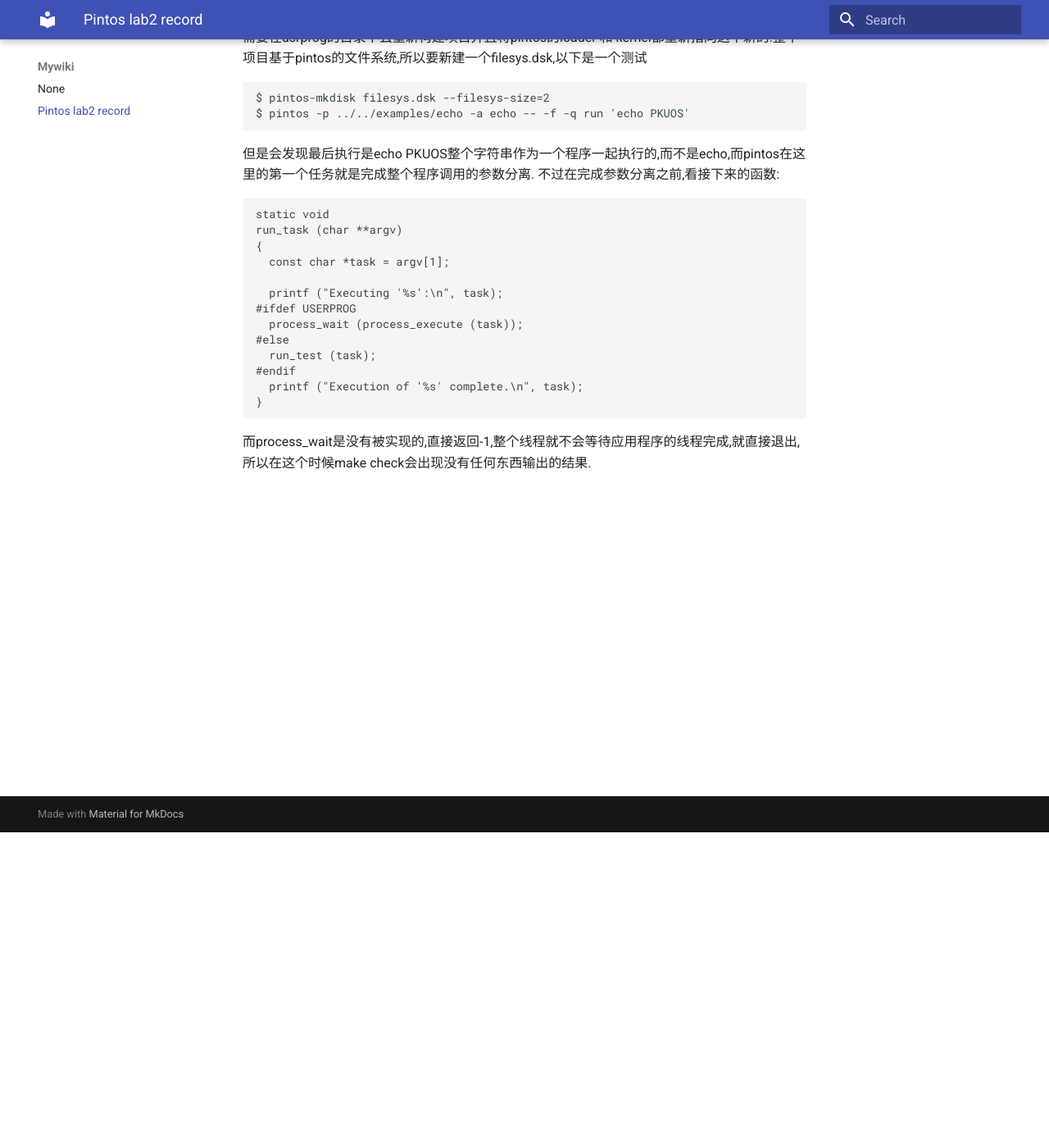
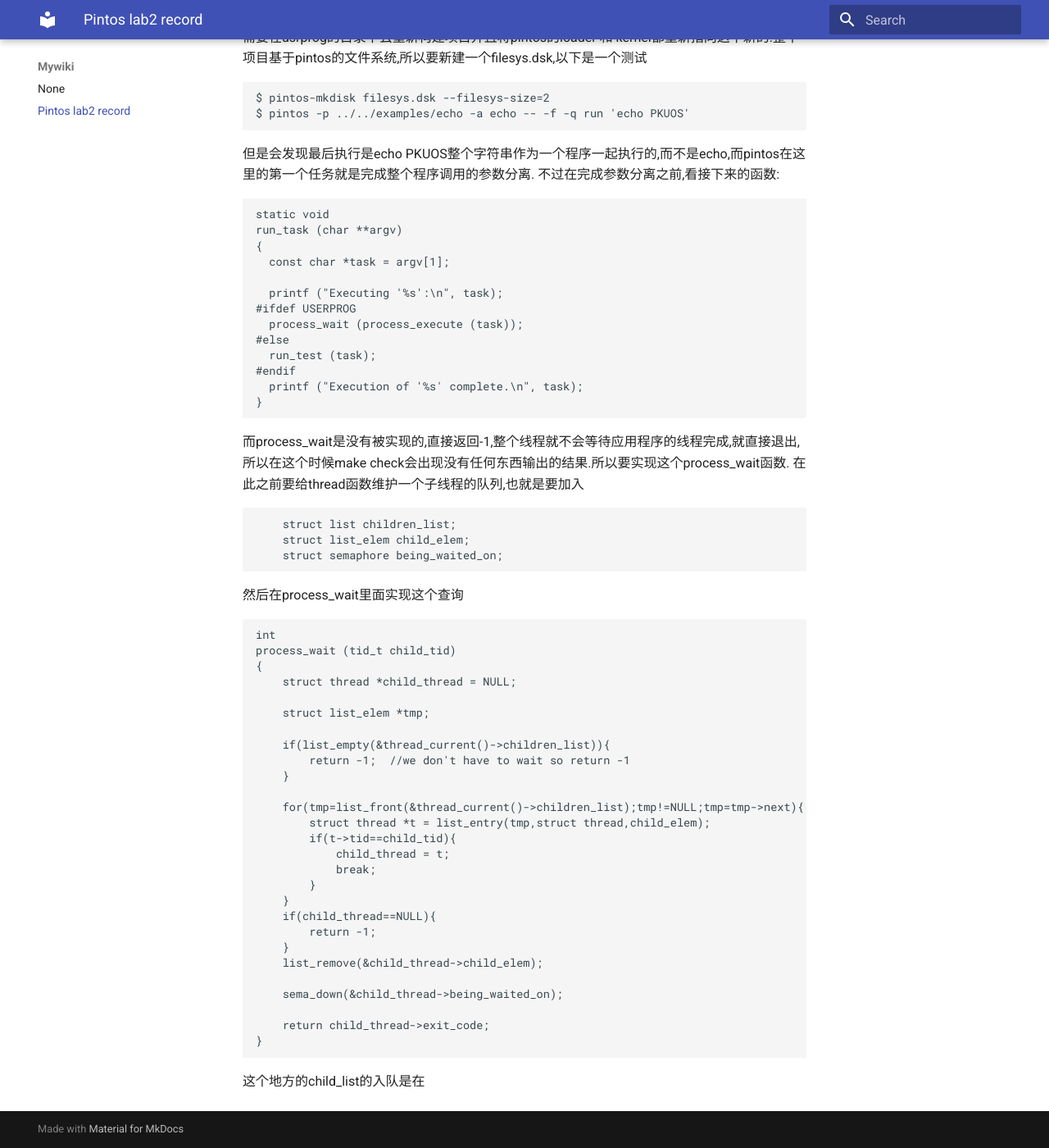
Before and after one commit to silence179/my-wiki, an MkDocs documentation site: the page built from docs/pintos/pintos lab2 record.md, in a window 1280 px wide and 1400 px high, scrolled down 385 px. Shown: the whole window at 82% size. Built offline with MkDocs 1.6.1 and Material for MkDocs 9.7.7, drawn with Linux system fonts in a browser that asks for light colours.

Commit message:
vault backup: 2025-10-30 22:17:20

````diff
--- a/docs/pintos/pintos lab2 record.md
+++ b/docs/pintos/pintos lab2 record.md
@@ -7,9 +7,9 @@ void thread_try_yield(void) {
     thread_yield();
 }
 ```
-[解决方案出处](https://stackoverflow.com/questions/52472084/pintos-userprog-all-tests-fail-is-kernel-vaddr)
+<b>[解决方案出处](https://stackoverflow.com/questions/52472084/pintos-userprog-all-tests-fail-is-kernel-vaddr)</b>
 当然也可以选择重新开一个pintos (以下基于一个新的pintos源码)
-[更好的pintos指导](https://pkuflyingpig.gitbook.io/pintos)
+<b>[更好的pintos指导](https://pkuflyingpig.gitbook.io/pintos)</b>
 
 需要在usrprog的目录下去重新构建项目并且将pintos的loader 和 kernel都重新指向这个新的.整个项目基于pintos的文件系统,所以要新建一个filesys.dsk,以下是一个测试
 ```bash
@@ -33,4 +33,41 @@ run_task (char **argv)
   printf ("Execution of '%s' complete.\n", task);
 }
 ```
-而process_wait是没有被实现的,直接返回-1,整个线程就不会等待应用程序的线程完成,就直接退出,所以在这个时候make check会出现没有任何东西输出的结果.
+而process_wait是没有被实现的,直接返回-1,整个线程就不会等待应用程序的线程完成,就直接退出,所以在这个时候make check会出现没有任何东西输出的结果.所以要实现这个process_wait函数.
+在此之前要给thread函数维护一个子线程的队列,也就是要加入
+```c
+    struct list children_list;
+	struct list_elem child_elem;
+    struct semaphore being_waited_on;
+```
+然后在process_wait里面实现这个查询
+```c
+int
+process_wait (tid_t child_tid)
+{
+    struct thread *child_thread = NULL;
+
+    struct list_elem *tmp;
+
+    if(list_empty(&thread_current()->children_list)){
+        return -1;  //we don't have to wait so return -1
+    }
+
+    for(tmp=list_front(&thread_current()->children_list);tmp!=NULL;tmp=tmp->next){
+        struct thread *t = list_entry(tmp,struct thread,child_elem);
+        if(t->tid==child_tid){
+            child_thread = t;
+            break;
+        }
+    }
+    if(child_thread==NULL){
+        return -1;
+    }
+    list_remove(&child_thread->child_elem);
+
+    sema_down(&child_thread->being_waited_on);
+
+    return child_thread->exit_code;
+}
+```
+这个地方的child_list的入队是在
````
Also changed, not shown: 1 other file.
